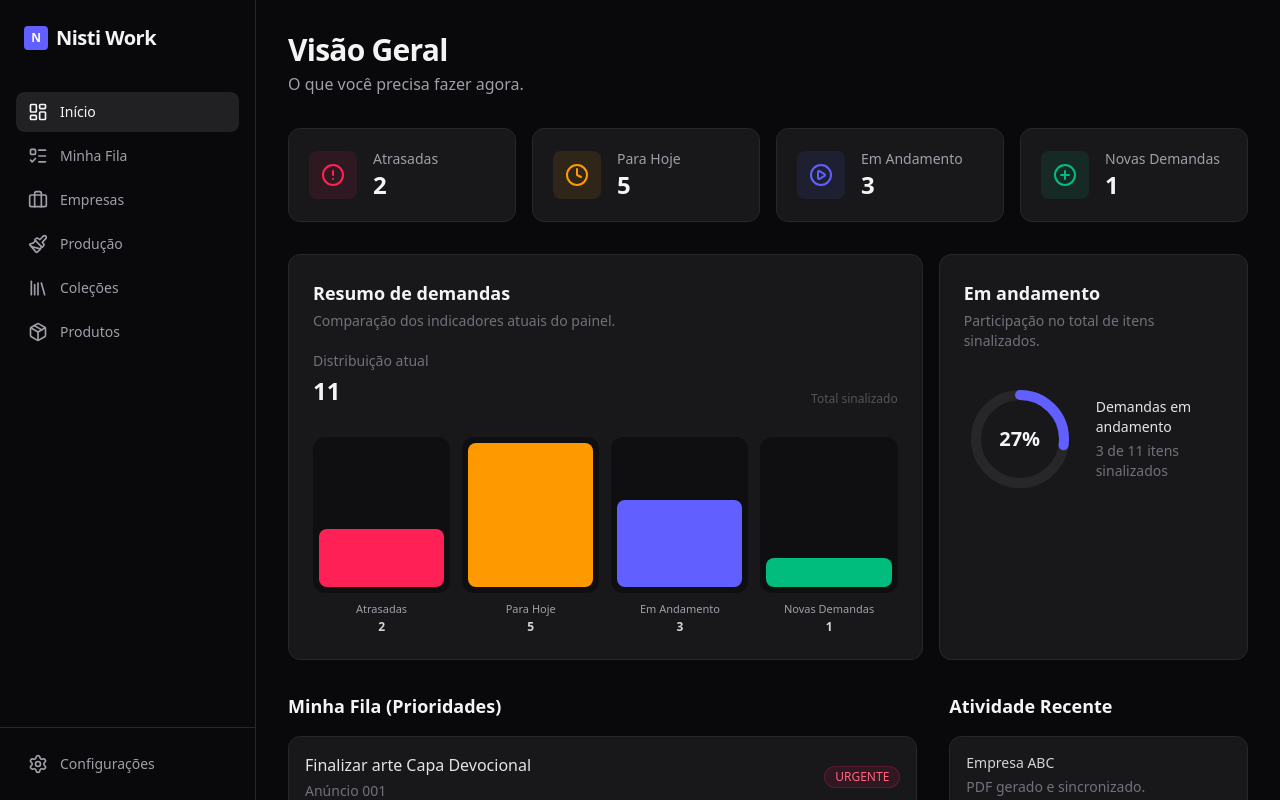
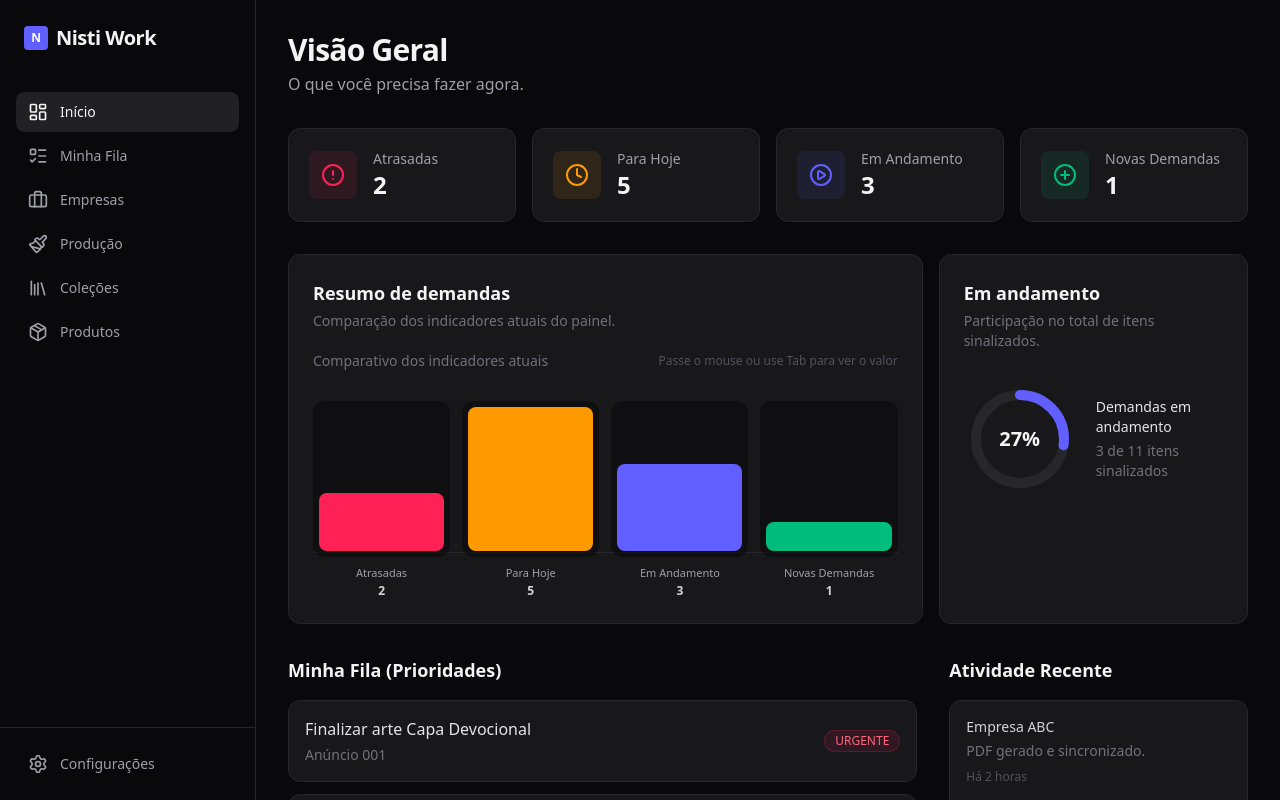
Before and after one commit to Lksntzz/NistiWork, a React (Vite) app: page /#/ in a window 1280 px wide. Built offline with nearby package versions, Linux system fonts and the light colour scheme.

Commit message:
fix: avoid misleading aggregation in dashboard chart

```diff
--- a/src/components/dashboard/MetricBarChart.tsx
+++ b/src/components/dashboard/MetricBarChart.tsx
@@ -20,24 +20,27 @@ export function MetricBarChart({ data }: MetricBarChartProps) {
     [data]
   );
 
-  const total = useMemo(
-    () => data.reduce((sum, item) => sum + item.value, 0),
-    [data]
-  );
-
   return (
     <div className="space-y-5">
-      <div className="flex items-end justify-between gap-4">
-        <div>
-          <p className="text-sm text-zinc-500">Distribuição atual</p>
-          <p className="mt-1 text-2xl font-semibold text-zinc-100 tabular-nums">
-            {total.toLocaleString('pt-BR')}
-          </p>
-        </div>
-        <p className="text-xs text-zinc-600">Total sinalizado</p>
+      <div className="flex items-center justify-between gap-4">
+        <p className="text-sm text-zinc-500">Comparativo dos indicadores atuais</p>
+        <p className="hidden text-xs text-zinc-600 sm:block">
+          Passe o mouse ou use Tab para ver o valor
+        </p>
       </div>
 
-      <div className="grid h-52 grid-cols-4 items-end gap-3">
+      <div className="relative grid h-52 grid-cols-4 items-end gap-3">
+        <motion.div
+          aria-hidden="true"
+          className="absolute inset-x-0 bottom-[46px] h-px origin-left bg-zinc-800"
+          initial={reduceMotion ? false : { scaleX: 0, opacity: 0 }}
+          animate={{ scaleX: 1, opacity: 1 }}
+          transition={{
+            duration: reduceMotion ? 0 : 0.45,
+            ease: [0.22, 1, 0.36, 1],
+          }}
+        />
+
         {data.map((item, index) => {
           const height = Math.max((item.value / maxValue) * 100, 8);
           const isActive = activeIndex === index;
@@ -45,7 +48,7 @@ export function MetricBarChart({ data }: MetricBarChartProps) {
           return (
             <div
               key={item.label}
-              className="relative flex h-full min-w-0 flex-col justify-end"
+              className="relative z-10 flex h-full min-w-0 flex-col justify-end"
             >
               <AnimatePresence>
                 {isActive && (
```
